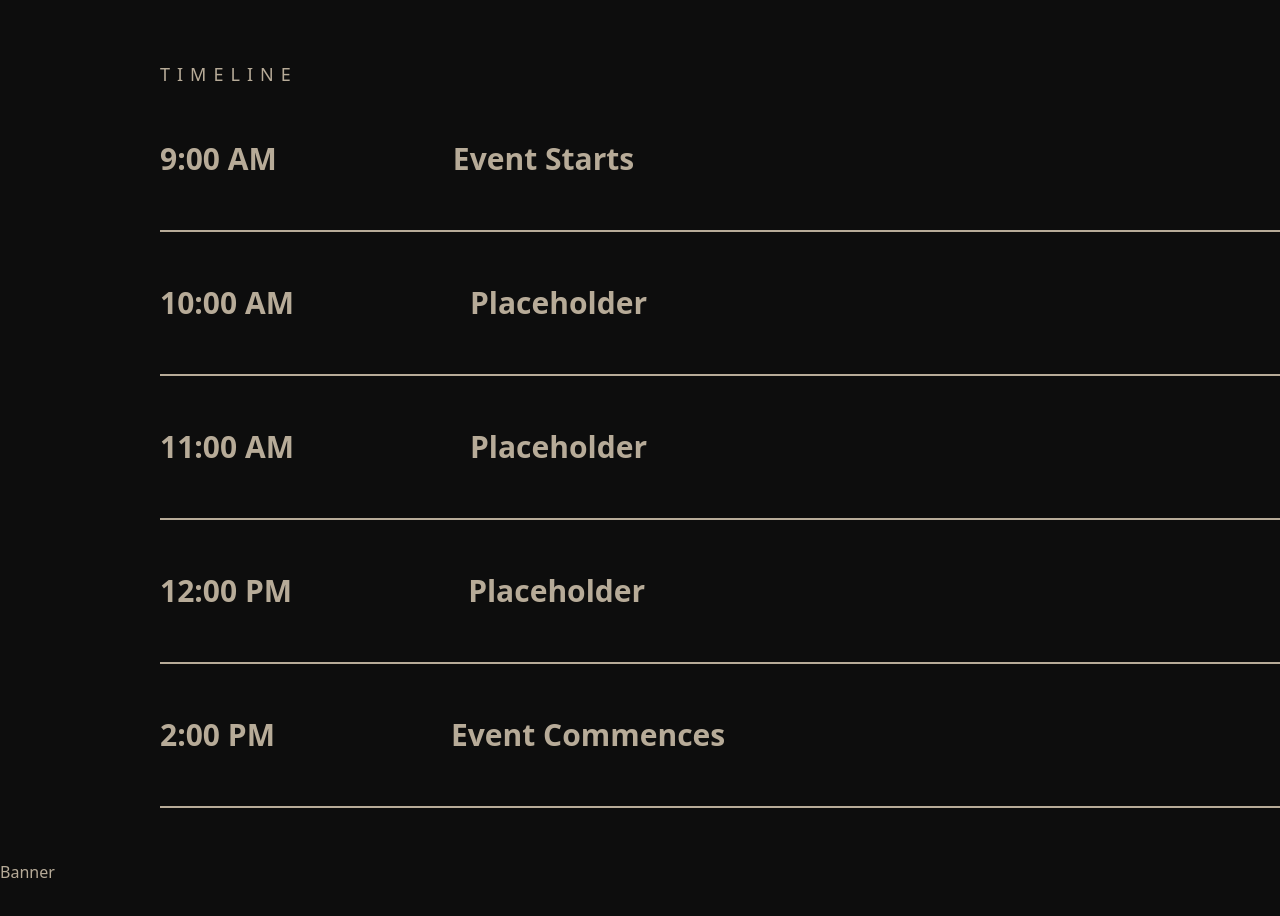
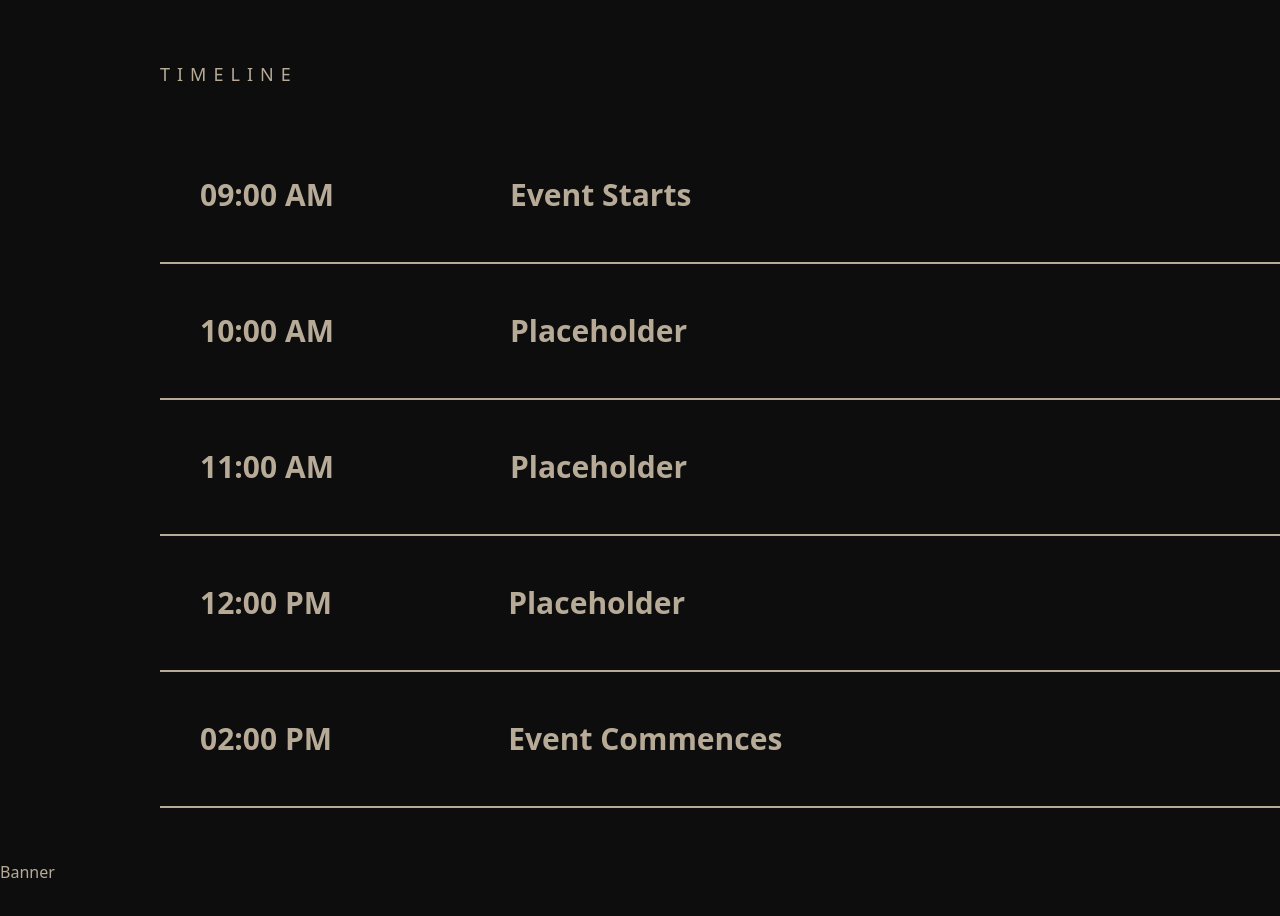
Before and after one commit to CodeChefVIT/cookoff23-landing, a Next.js app in the folder cookoff24-landing/: page /landing in a window 1280 px wide. Shown: the part 1540-2456 px from the top of the page. Built offline with nearby package versions, Linux system fonts and the light colour scheme.

Commit message:
feat:animations

```diff
--- a/cookoff24-landing/src/components/Timeline.js
+++ b/cookoff24-landing/src/components/Timeline.js
@@ -1,25 +1,31 @@
+import {color, easeIn, motion} from "framer-motion"
+
 const Timeline = () => {
   const events = [
-    { time: "9:00 AM", event: "Event Starts" },
+    { time: "09:00 AM", event: "Event Starts" },
     { time: "10:00 AM", event: "Placeholder" },
     { time: "11:00 AM", event: "Placeholder" },
     { time: "12:00 PM", event: "Placeholder" },
-    { time: "2:00 PM", event: "Event Commences" },
+    { time: "02:00 PM", event: "Event Commences" },
   ];
   console.log(100/events.length);
   return (
     <div className="h-[100vh]">
-      <div className="text-lg font-normal tracking-[7px] ml-40 text-grey">TIMELINE</div>
-      <div className="flex flex-col h-[90%]">
+      <div className="text-lg font-normal tracking-[7px] ml-40 text-grey ">TIMELINE</div>
+      <div className="flex flex-col h-[85%] mt-10">
         {events.map((e) => {
-          return (<div
+          return (<motion.div
             // className={`flex ml-40 h-[20%]`}
-            className={`flex ml-40 h-[${100/events.length}%] border-b-2 border-grey gap-44 text-grey text-3xl font-semibold`}
-
-          >
+            className={`flex ml-40 h-[${100/events.length}%] border-b-2 border-grey gap-44 text-grey text-3xl font-semibold z-20 px-10`}
+            whileHover={{
+                backgroundColor:"#EB5939",
+                color:"rgb(13,13,13)",
+            }}
+            transition={{duration:0.2,ease: "circInOut"}}
+>
             <div className=" flex flex-col justify-center">{e.time}</div>
             <div className="flex flex-col justify-center">{e.event}</div>
-          </div>);
+          </motion.div>);
         })}
       </div>
     </div>
```
